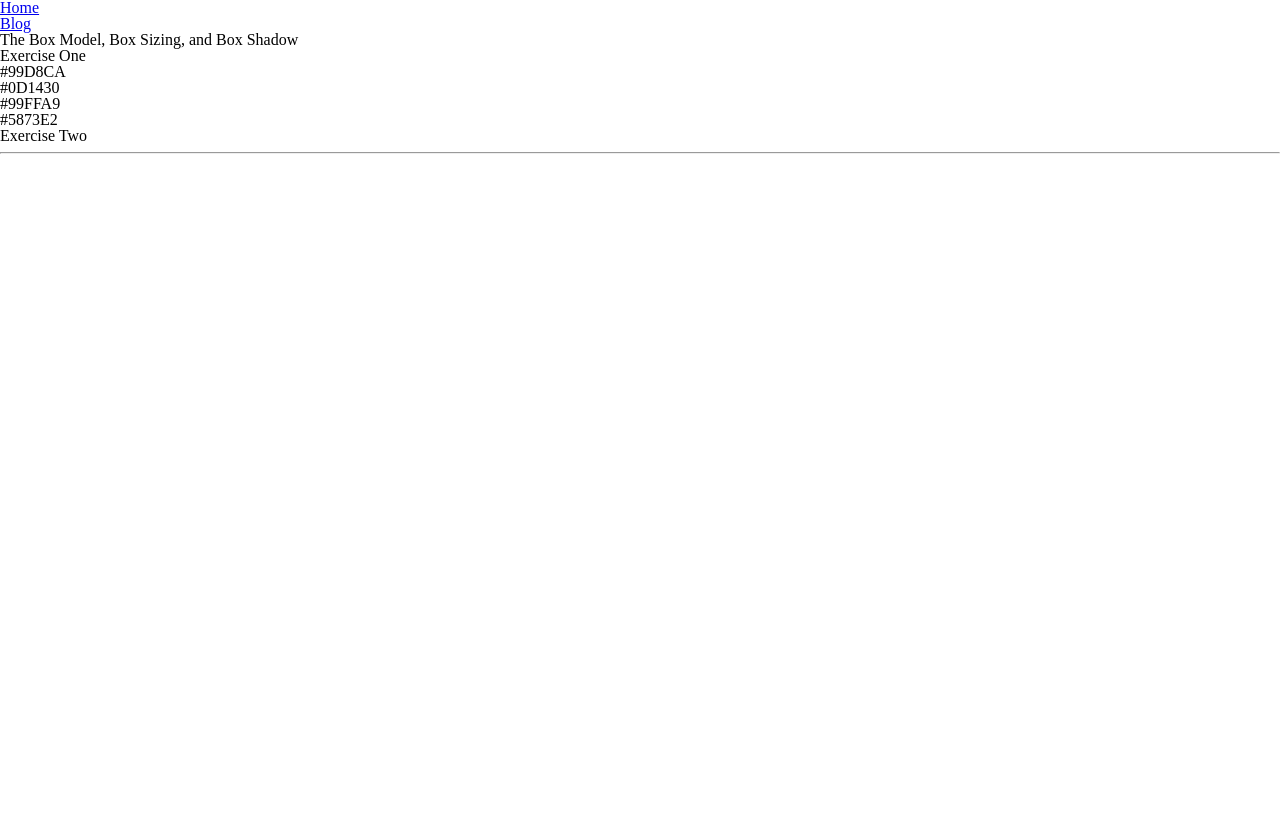
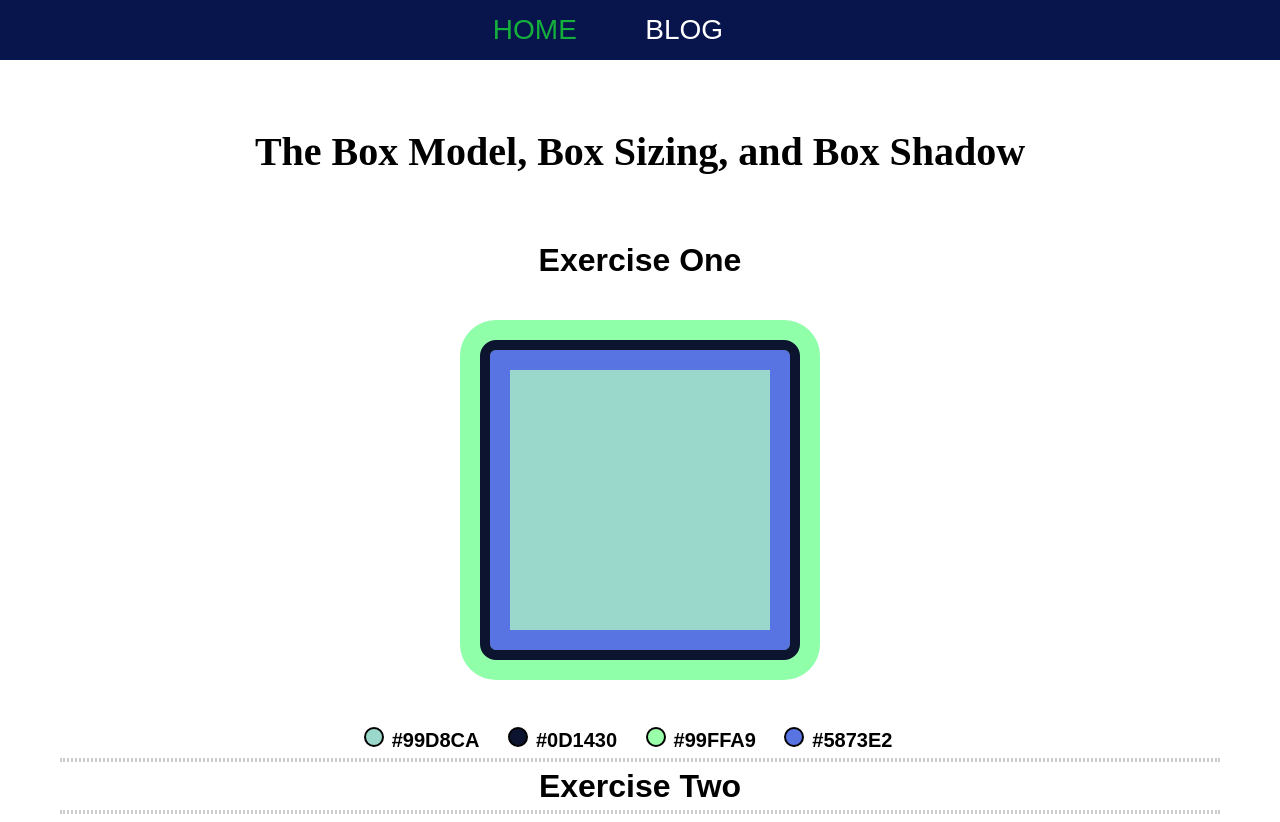
Before and after one commit to archetypish/altcampus, a plain HTML site: page checkpoint1-htmlcss/index.html in a window 1280 px wide. Before the commit the page ends 800 px from the top, so only its background shows below. Drawn offline with Linux system fonts and the light colour scheme.

Commit message:
style and layout of first section of homepage

```diff
--- a/checkpoint1-htmlcss/assets/stylesheet/style.css
+++ b/checkpoint1-htmlcss/assets/stylesheet/style.css
@@ -86,7 +86,7 @@ audio,
 video {
   margin: 0;
   padding: 0;
-  border: 0;
+  /* border: 0; */
   font-size: 100%;
   font: inherit;
   vertical-align: baseline;
@@ -129,3 +129,98 @@ table {
 }
 
 /* CSS Code */
+
+body {
+  font-size: 16px;
+  font-family: sans-serif;
+}
+
+.container {
+  margin: 0 auto;
+  max-width: 1160px;
+  text-align: center;
+}
+
+.nav-bar {
+  background-color: #07154c;
+  text-align: center;
+  padding: 16px 0;
+}
+
+.nav-bar-item {
+  display: inline-block;
+}
+
+.nav-bar-link {
+  color: white;
+  text-decoration: none;
+  text-transform: uppercase;
+  font-size: 28px;
+  font-weight: 500;
+  margin-right: 64px;
+}
+
+.item-active {
+  color: #14b03b;
+}
+
+.home-h1 {
+  font-size: 40px;
+  font-family: serif;
+  font-weight: 600;
+  margin: 72px 0;
+}
+
+.home-h2 {
+  font-size: 32px;
+  font-weight: 600;
+}
+
+.box-model {
+  height: 300px;
+  width: 300px;
+  background-color: #99d8ca;
+  display: inline-block;
+  border: 10px solid #0d1430;
+  border-radius: 16px;
+  box-shadow: 0 0 0 20px #90ffa9, inset 0 0 0 20px #5873e2;
+  margin: 64px 0;
+}
+
+.legend-item {
+  display: inline-block;
+  font-size: 20px;
+  font-weight: 700;
+  margin-right: 24px;
+}
+
+.legend-shade {
+  display: inline-block;
+  width: 16px;
+  height: 16px;
+  border: 2px solid black;
+  border-radius: 100%;
+  margin-right: 8px;
+}
+
+.content {
+  background-color: #99d8ca;
+}
+
+.border {
+  background-color: #0d1430;
+}
+
+.margin {
+  background-color: #99ffa9;
+}
+
+.padding {
+  background-color: #5873e2;
+}
+
+hr {
+  height: 0;
+  display: block;
+  border: 2px dotted #ccc;
+}
--- a/checkpoint1-htmlcss/index.html
+++ b/checkpoint1-htmlcss/index.html
@@ -8,30 +8,50 @@
     <link rel="stylesheet" href="./assets/stylesheet/style.css" />
   </head>
   <body>
-    <header>
-      <nav>
-        <ul>
-          <li><a href=".">Home</a></li>
-          <li><a href="./blog.html">Blog</a></li>
+    <header class="header">
+      <nav class="nav-bar">
+        <ul class="nav-bar-items">
+          <li class="nav-bar-item">
+            <a class="nav-bar-link item-active" href=".">Home</a>
+          </li>
+          <li class="nav-bar-item">
+            <a class="nav-bar-link" href="./blog.html">Blog</a>
+          </li>
         </ul>
-        <h1>The Box Model, Box Sizing, and Box Shadow</h1>
       </nav>
+      <div class="container">
+        <h1 class="home-h1">The Box Model, Box Sizing, and Box Shadow</h1>
+      </div>
     </header>
-    <section>
-      <h2>Exercise One</h2>
-      <div></div>
-      <ul>
-        <li><span></span>#99D8CA</li>
-        <li><span></span>#0D1430</li>
-        <li><span></span>#99FFA9</li>
-        <li><span></span>#5873E2</li>
-      </ul>
+    <section class="exercise">
+      <div class="container">
+        <h2 class="home-h2">Exercise One</h2>
+        <div class="box-model"></div>
+        <ul class="legend">
+          <li class="legend-item">
+            <span class="legend-shade content"></span>#99D8CA
+          </li>
+          <li class="legend-item">
+            <span class="legend-shade border"></span>#0D1430
+          </li>
+          <li class="legend-item">
+            <span class="legend-shade margin"></span>#99FFA9
+          </li>
+          <li class="legend-item">
+            <span class="legend-shade padding"></span>#5873E2
+          </li>
+        </ul>
+        <hr />
+      </div>
     </section>
-    <section>
-      <h2>Exercise Two</h2>
-      <div></div>
-      <hr />
-      <div></div>
+
+    <section class="exercise">
+      <div class="container">
+        <h2 class="home-h2">Exercise Two</h2>
+        <div></div>
+        <hr />
+        <div></div>
+      </div>
     </section>
   </body>
 </html>
```
